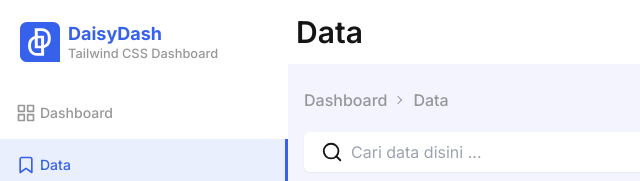
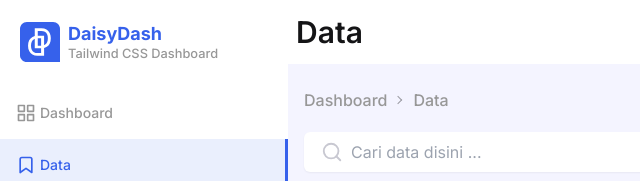
Before and after one commit to Zxigrid/daisydash, a website: page data.html in a window 1280 px wide. Shown: the top 181 px of the page, 0-640 px from the left. Drawn offline with nearby package versions, Linux system fonts and the light colour scheme.

Commit message:
style: changed icon color

```diff
--- a/data.html
+++ b/data.html
@@ -93,7 +93,7 @@
             <!-- search bar -->
             <form action="#" class="w-full md:flex-1 max-[460px]:flex-auto">
               <label class="input shadow-sm flex items-center gap-2 bg-neutral w-full sm:w-6/12 lg:w-7/12 xl:w-6/12 rounded-md h-10 min-h-10">
-                <i data-feather="search" class="text-graphite"></i>
+                <i data-feather="search" class="text-base-300"></i>
                 <input type="text" class="grow w-full" placeholder="Cari data disini ..." />
               </label>
             </form>
```
